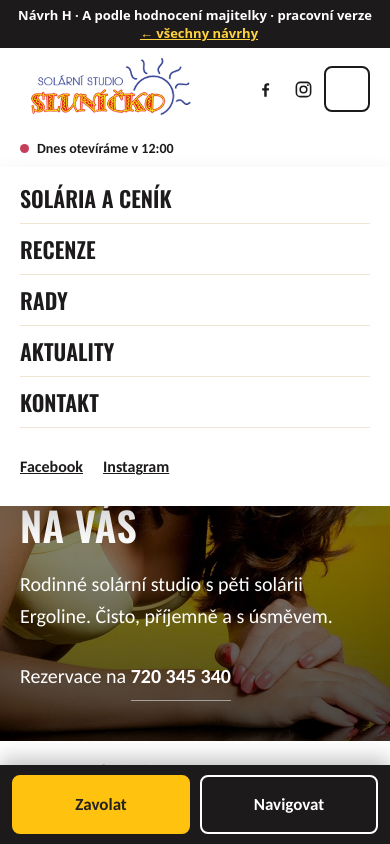
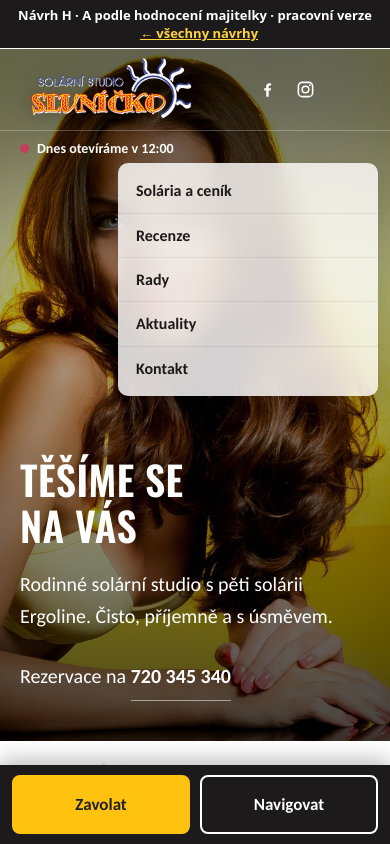
Before and after one commit to petgra-bot/slunicko-test, a plain HTML site: page h/index.html in a window 390 px wide. Both pictures are taken after a click on the button "Otevřít menu". Shown: the top 844 px of the page. Drawn offline with Linux system fonts and the light colour scheme.

Commit message:
Varianta H: decentnější menu
Co-Authored-By: Claude Opus 5.5 <noreply@anthropic.com>
Claude-Session: https://claude.ai/code/session_015NjKvG8k8JuHNyR2Whykf3

```diff
--- a/h/index.html
+++ b/h/index.html
@@ -484,6 +484,29 @@ html{scroll-padding-top:124px}
 }
 @media (prefers-reduced-motion: reduce){.mmenu,.burger span{transition:none}}
 
+@media (max-width:960px){
+  .burger{border:0;width:44px;height:44px;padding:0 10px;gap:6px;border-radius:8px}
+  .burger span{height:2.5px}
+  .burger span:nth-child(2){width:70%;margin-left:auto}
+  .mm-open .burger span:nth-child(1){transform:translateY(8.5px) rotate(45deg)}
+  .mm-open .burger span:nth-child(3){transform:translateY(-8.5px) rotate(-45deg)}
+  .mm-open .burger span:nth-child(2){width:100%}
+  .mmenu{left:auto;right:12px;top:calc(100% - 4px);width:min(260px,calc(100vw - 24px));border-radius:10px;overflow:hidden;
+    background:rgba(255,255,255,.82);-webkit-backdrop-filter:blur(14px) saturate(1.4);backdrop-filter:blur(14px) saturate(1.4);
+    box-shadow:0 12px 30px rgba(0,0,0,.18);transform-origin:top right;transform:translateY(-6px) scale(.97)}
+  .mmenu.on{transform:none}
+  .mmenu nav{padding:6px 0}
+  .mmenu nav a{font:600 16px/1.2 'Carlito',sans-serif;text-transform:none;letter-spacing:0;padding:12px 18px;border-bottom:0;min-height:44px;display:flex;align-items:center}
+  .mmenu nav a+a{border-top:1px solid rgba(28,26,27,.08)}
+  .mmenu nav a:active{background:rgba(255,194,14,.25)}
+  .mm-foot{display:none}
+  .mm-open .site-header{background:transparent}
+  .mm-open .site-header.scrolled{background:rgba(255,255,255,.97)}
+  .mm-open .site-header:not(.scrolled) .burger{color:#fff}
+  .mm-open .site-header:not(.scrolled) .fb-link,.mm-open .site-header:not(.scrolled) .openbar{color:#fff}
+  .mm-open .site-header:not(.scrolled) .logo-orig img{filter:drop-shadow(0 2px 10px rgba(0,0,0,.25))}
+}
+
 .arts{background:#FFF6D6}
 .art-grid{display:grid;grid-template-columns:repeat(3,minmax(0,1fr));gap:20px;margin-top:24px}
 .art-card{display:flex;flex-direction:column;background:#fff;border-radius:6px;overflow:hidden;text-decoration:none;color:inherit;box-shadow:0 6px 20px rgba(0,0,0,.06);transition:transform 200ms var(--ease-out)}
@@ -521,7 +544,6 @@ html{scroll-padding-top:124px}
   <nav aria-label="Menu">
     <a href="#luzka">Solária a ceník</a><a href="#recenze">Recenze</a><a href="#rady">Rady</a><a href="#aktuality">Aktuality</a><a href="#kontakt">Kontakt</a>
   </nav>
-  <div class="mm-foot"><a href="https://www.facebook.com/studioslunicko" target="_blank" rel="noopener">Facebook</a><a href="https://www.instagram.com/studioslunicko" target="_blank" rel="noopener">Instagram</a></div>
 </div>
   </div>
   <div class="openbar">
```
